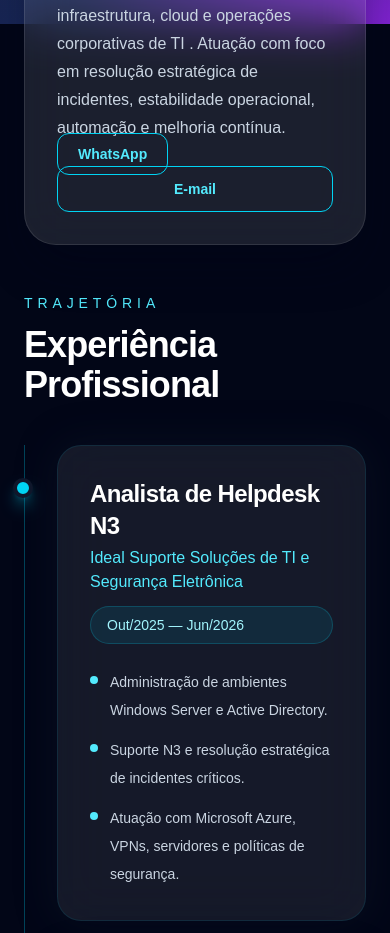
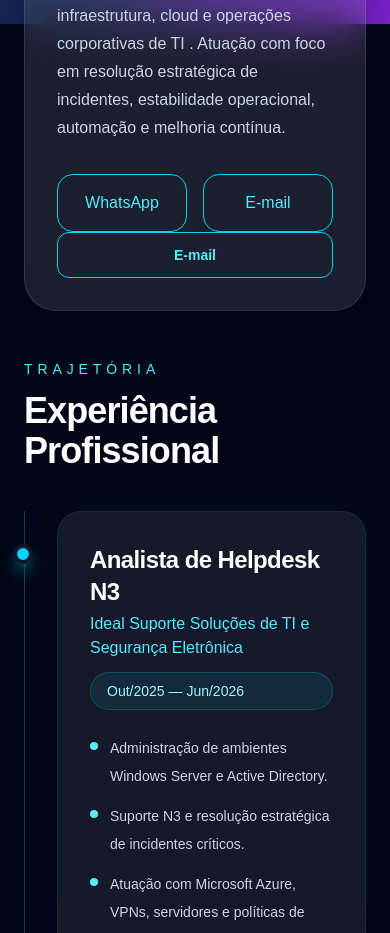
Before and after one commit to luna-rafa/portfolio-rafaela, a React (Vite) app: page /curriculo in a window 390 px wide. Shown: the part 820-1753 px from the top of the page. Built offline with nearby package versions, Linux system fonts and the light colour scheme.

Commit message:
Responsividade mobile e ajustes visuais

```diff
--- a/src/pages/Curriculo.jsx
+++ b/src/pages/Curriculo.jsx
@@ -259,15 +259,24 @@ export default function Curriculo() {
               estabilidade operacional, automação e melhoria contínua.
             </p>
 
+            <div className="mt-8 grid grid-cols-2 gap-4 sm:flex-row">
 
              <a
               href="https://wa.me/5527998540485"
               target="_blank"
-                rel="noreferrer"
-                className="w-full rounded-xl border border-cyan-400 px-5 py-3 text-center text-sm font-semibold text-cyan-300 sm:w-auto"
+              className="flex-1 rounded-2xl border border-cyan-400 px-6 py-4 text-center text-cyan-300 transition hover:bg-cyan-400/10"
             >
               WhatsApp
             </a>
+
+            <a
+             href="mailto:seuemail@email.com"
+             className="flex-1 rounded-2xl border border-cyan-400 px-6 py-4 text-center text-cyan-300 transition hover:bg-cyan-400/10"
+            >
+             E-mail
+             </a>
+
+             </div>
 
               <button
                 onClick={() => {
```
Lines whose indentation alone changed are shown as unchanged.
